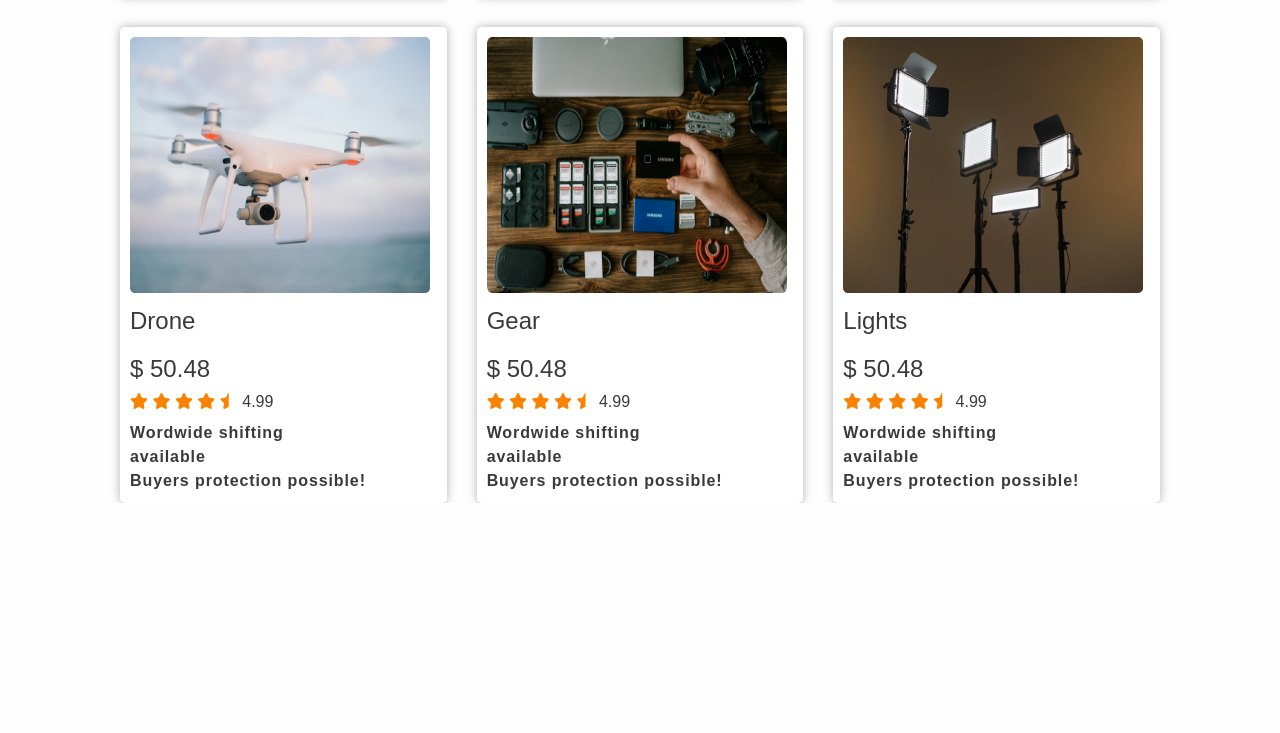
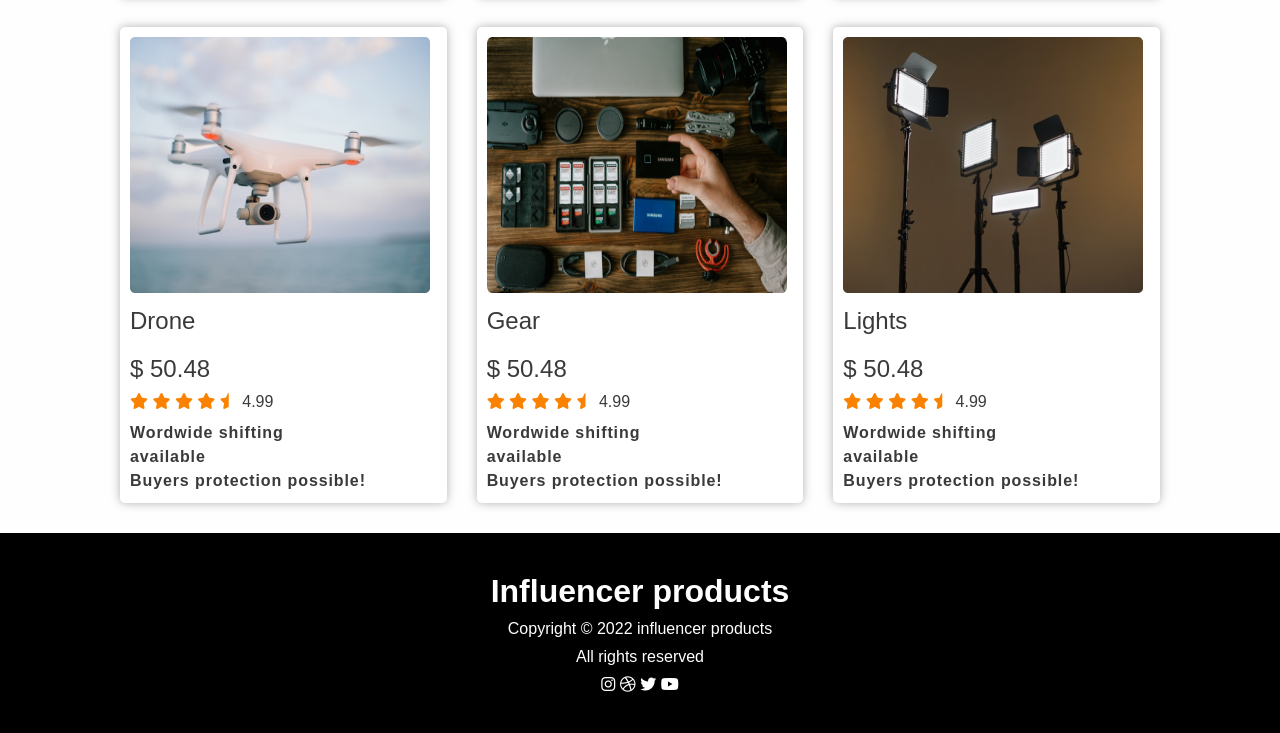
Before and after one commit to mdmehedihasan/fianl-2, a plain HTML site: page index.html in a window 1280 px wide. Shown: the part 1483-2216 px from the top of the page. Before the commit the page ends 1986 px from the top, so only its background shows below. Drawn offline with Linux system fonts and the light colour scheme; files whose address does not match are found by name.

Commit message:
footer added

```diff
--- a/index.html
+++ b/index.html
@@ -168,6 +168,21 @@
     </main>
     <!-- main section end -->
 
+    <!-- footer section -->
+    <footer>
+        <h1>Influencer products</h1>
+        <p>Copyright &copy; 2022 influencer products</p>
+        <p>All rights reserved</p>
+        <span>
+            <i class="fab fa-instagram"></i>
+            <i class="fab fa-dribbble"></i>
+            <i class="fab fa-twitter"></i>
+            <i class="fab fa-youtube"></i>
+        </span>
+
+
+    </footer>
+
 </body>
 
 </html>
--- a/style.css
+++ b/style.css
@@ -103,6 +103,7 @@ nav ul li a,.fa-search, .fa-shopping-cart{
 .popular-collection{
 height: 100 vh;
 width: 100%;
+margin-bottom:30px ;
 }
 .section-title{
     font-size: 28px;
@@ -132,9 +133,7 @@ border-radius: 5px;
     padding-top: 10px;
     padding-bottom: 10px;
 }
-.collection h4{
 
-}
 .star{
     color: #FB8200;
     padding: 10px 0;
@@ -147,3 +146,16 @@ border-radius: 5px;
     letter-spacing: 0.9px;
 
 }
+
+/* footer desigh  */
+footer{
+    display: flex;
+    flex-direction: column;
+    gap: 10px;
+    height: 200px;
+    width: 100%;
+    background-color: black;
+    color: white;
+    text-align: center;
+  justify-content:  center;
+}
```
